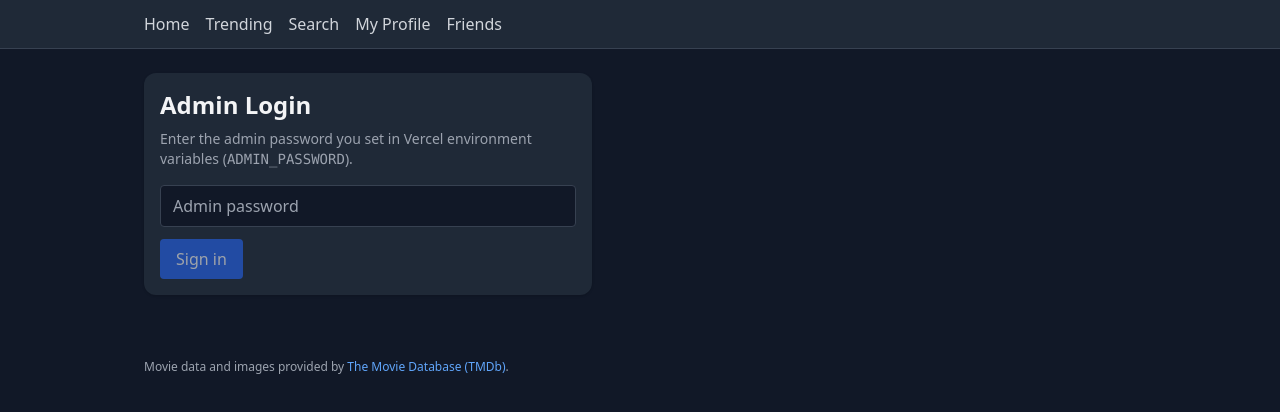
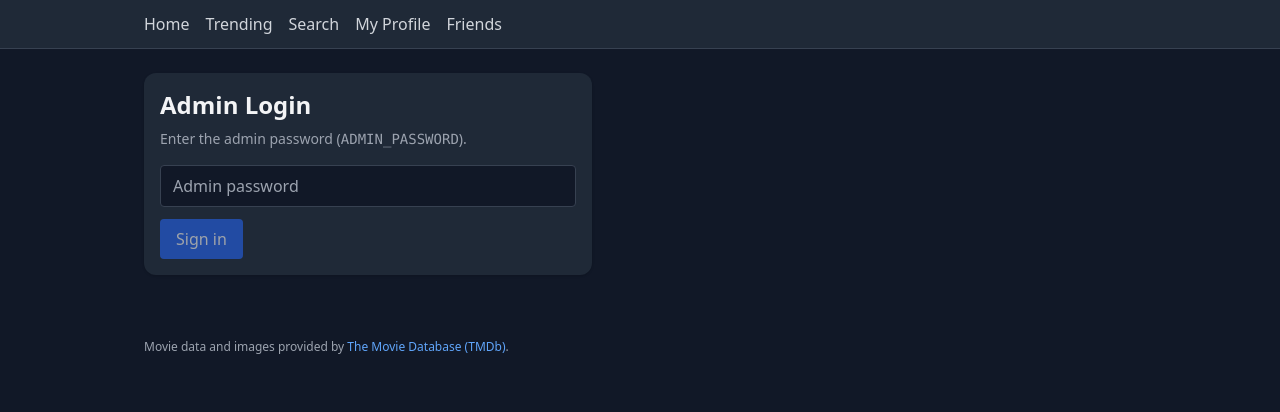
Before and after one commit to krantzkiduece/moviestwo, a Next.js app: page /admin in a window 1280 px wide. Shown: the top 412 px of the page. Built offline with nearby package versions, Linux system fonts and the light colour scheme.

Commit message:
Update page.tsx

```diff
--- a/src/app/admin/page.tsx
+++ b/src/app/admin/page.tsx
@@ -1,12 +1,12 @@
 "use client";
-import { useEffect, useState } from "react";
+import { useState } from "react";
 
 type Friend = { username: string; displayName: string };
 
 export default function AdminPage() {
   const [password, setPassword] = useState("");
   const [status, setStatus] = useState<"idle" | "loading" | "ok" | "error">("idle");
-  const [message, setMessage] = useState<string>("");
+  const [message, setMessage] = useState("");
 
   // Friends state
   const [friends, setFriends] = useState<Friend[]>([]);
@@ -15,9 +15,7 @@ export default function AdminPage() {
   const [saving, setSaving] = useState(false);
   const [deleting, setDeleting] = useState<string | null>(null);
 
-  // Login: we mark "ok" when the server accepts the password.
-  // (Cookie is httpOnly, so we can't read it on the client.)
-  const onSubmit = async (e: React.FormEvent) => {
+  const signIn = async (e: React.FormEvent) => {
     e.preventDefault();
     setStatus("loading");
     setMessage("");
@@ -35,18 +33,17 @@ export default function AdminPage() {
       }
       setStatus("ok");
       setMessage("Logged in as Admin.");
-      await loadFriends(); // load once we’re logged in
-    } catch (err: any) {
+      // load friends once logged in
+      await loadFriends();
+    } catch (e: any) {
       setStatus("error");
-      setMessage(err?.message || "Network error");
+      setMessage(e?.message || "Network error");
     }
   };
 
-  // Load list (GET is public, but POST/DELETE will require the admin cookie set above)
   const loadFriends = async () => {
     try {
       const r = await fetch("/api/admin/friends", { cache: "no-store" });
-      if (!r.ok) throw new Error("Failed to load friends");
       const data = await r.json();
       setFriends(Array.isArray(data?.friends) ? data.friends : []);
     } catch {
@@ -54,7 +51,6 @@ export default function AdminPage() {
     }
   };
 
-  // Add or update a friend
   const addFriend = async () => {
     if (!uname.trim() || !dname.trim()) {
       setMessage("Please fill both Username and Display Name.");
@@ -88,7 +84,6 @@ export default function AdminPage() {
     }
   };
 
-  // Delete a friend
   const deleteFriend = async (username: string) => {
     setDeleting(username);
     setMessage("");
@@ -115,11 +110,9 @@ export default function AdminPage() {
       <div className="card max-w-md">
         <h1 className="text-2xl font-bold">Admin Login</h1>
         <p className="text-gray-400 mt-2 text-sm">
-          Enter the admin password you set in Vercel environment variables
-          (<code>ADMIN_PASSWORD</code>).
+          Enter the admin password (<code>ADMIN_PASSWORD</code>).
         </p>
-
-        <form onSubmit={onSubmit} className="mt-4 space-y-3">
+        <form onSubmit={signIn} className="mt-4 space-y-3">
           <input
             type="password"
             className="w-full bg-gray-900 border border-gray-700 rounded px-3 py-2"
@@ -134,7 +127,6 @@ export default function AdminPage() {
             {status === "loading" ? "Signing in…" : "Sign in"}
           </button>
         </form>
-
         {message && (
           <div className={`mt-3 text-sm ${status === "error" ? "text-red-400" : "text-green-400"}`}>
             {message}
@@ -144,7 +136,7 @@ export default function AdminPage() {
     );
   }
 
-  // Logged-in admin UI
+  // Logged-in admin UI — simplified with Manage Friends clearly visible
   return (
     <div className="space-y-6">
       <div className="card">
@@ -159,13 +151,10 @@ export default function AdminPage() {
         </div>
       </div>
 
+      {/* >>> This section should always be visible now after login <<< */}
       <div className="card">
         <h2 className="text-xl font-semibold">Manage Friends</h2>
-        <p className="text-gray-400 text-sm mb-4">
-          Add usernames your group will use. Public list available at <code>/friends</code> (coming next).
-        </p>
-
-        <div className="grid sm:grid-cols-3 gap-3">
+        <div className="grid sm:grid-cols-3 gap-3 mt-3">
           <input
             className="bg-gray-900 border border-gray-700 rounded px-3 py-2"
             placeholder="username (e.g. kevin)"
```
